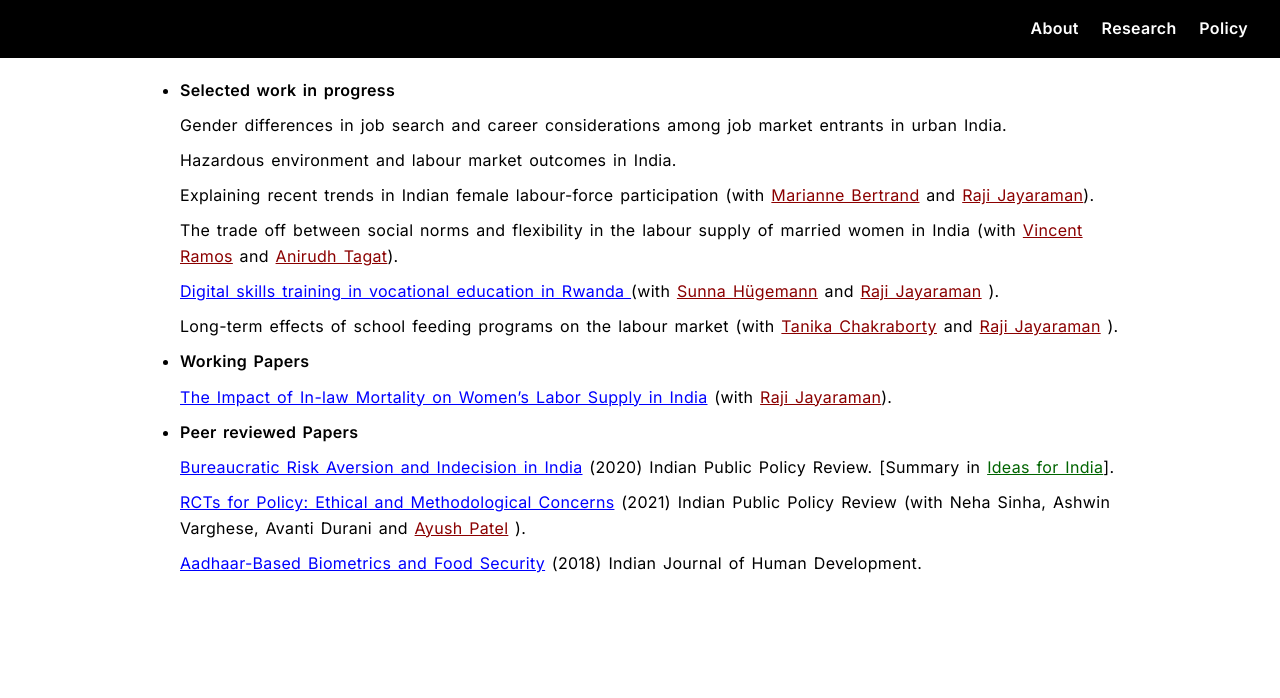
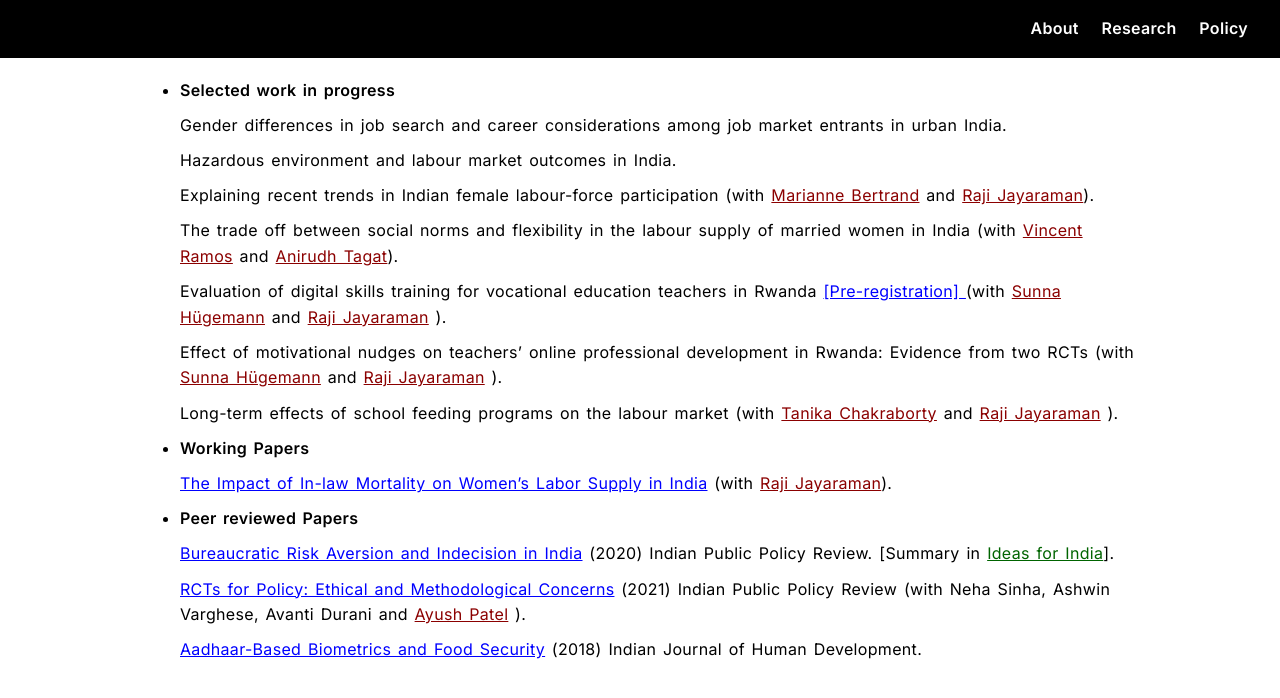
Before and after one commit to snehapmenon/snehapmenon.github.io, a Jekyll site: the page built from research.md, in a window 1280 px wide. Shown: the top 698 px of the page. Built offline with Jekyll 4.4.1, drawn with Linux system fonts in a browser that asks for light colours.

Commit message:
Update research.md

```diff
--- a/research.md
+++ b/research.md
@@ -16,7 +16,9 @@ permalink: /research.html
 
   The trade off between social norms and flexibility in the labour supply of married women in India (with <a href="https://vincentrramos.github.io/" style="color: darkred; " target="_blank"  rel="noopener noreferrer" >Vincent Ramos</a> and <a href="https://www.anirudhtagat.com/" style="color: darkred; " target="_blank"  rel="noopener noreferrer" >Anirudh Tagat</a>).
 
-  <a href="https://www.socialscienceregistry.org/trials/16844" style="color: blue; " target="_blank"  rel="noopener noreferrer" > Digital skills training in vocational education in Rwanda </a> (with <a href="https://esmt.berlin/person/sunna-huegemann" style="color: darkred; " target="_blank"  rel="noopener noreferrer" >Sunna Hügemann</a> and <a href="https://sites.google.com/view/rajijayaraman/home" style="color: darkred; " target="_blank"  rel="noopener noreferrer" >Raji Jayaraman</a> ).
+  Evaluation of digital skills training for vocational education teachers in Rwanda <a href="https://www.socialscienceregistry.org/trials/16844" style="color: blue; " target="_blank"  rel="noopener noreferrer" > [Pre-registration] </a> (with <a href="https://esmt.berlin/person/sunna-huegemann" style="color: darkred; " target="_blank"  rel="noopener noreferrer" >Sunna Hügemann</a> and <a href="https://sites.google.com/view/rajijayaraman/home" style="color: darkred; " target="_blank"  rel="noopener noreferrer" >Raji Jayaraman</a> ).
+
+  Effect of motivational nudges on teachers' online professional development in Rwanda: Evidence from two RCTs (with <a href="https://esmt.berlin/person/sunna-huegemann" style="color: darkred; " target="_blank"  rel="noopener noreferrer" >Sunna Hügemann</a> and <a href="https://sites.google.com/view/rajijayaraman/home" style="color: darkred; " target="_blank"  rel="noopener noreferrer" >Raji Jayaraman</a> ).
 
    Long-term effects of school feeding programs on the labour market (with <a href="https://sites.google.com/view/tanikac" style="color: darkred; " target="_blank"  rel="noopener noreferrer" > Tanika Chakraborty</a> and <a href="https://sites.google.com/view/rajijayaraman/home" style="color: darkred; " target="_blank"  rel="noopener noreferrer" >Raji Jayaraman</a> ).
 
```
